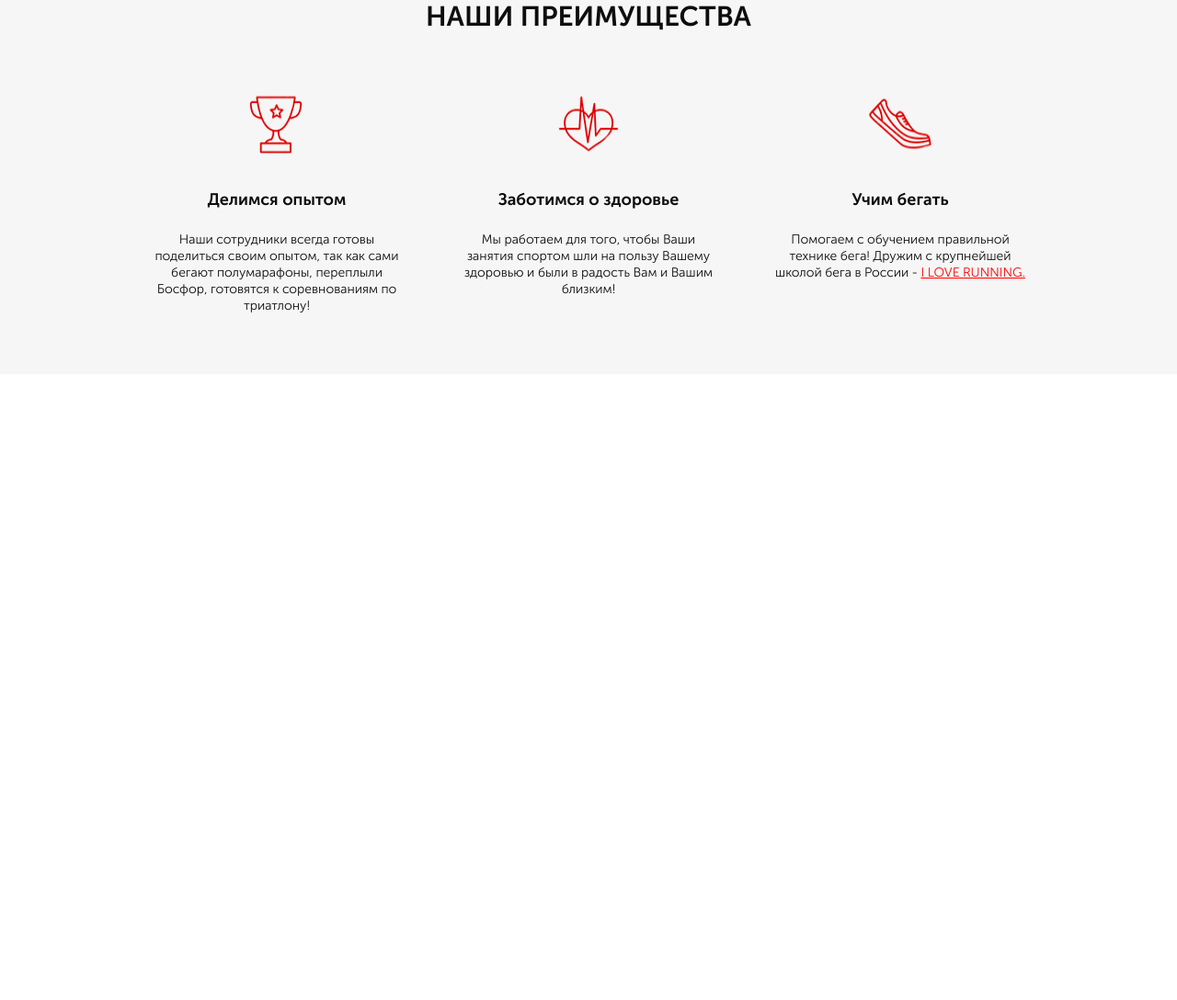
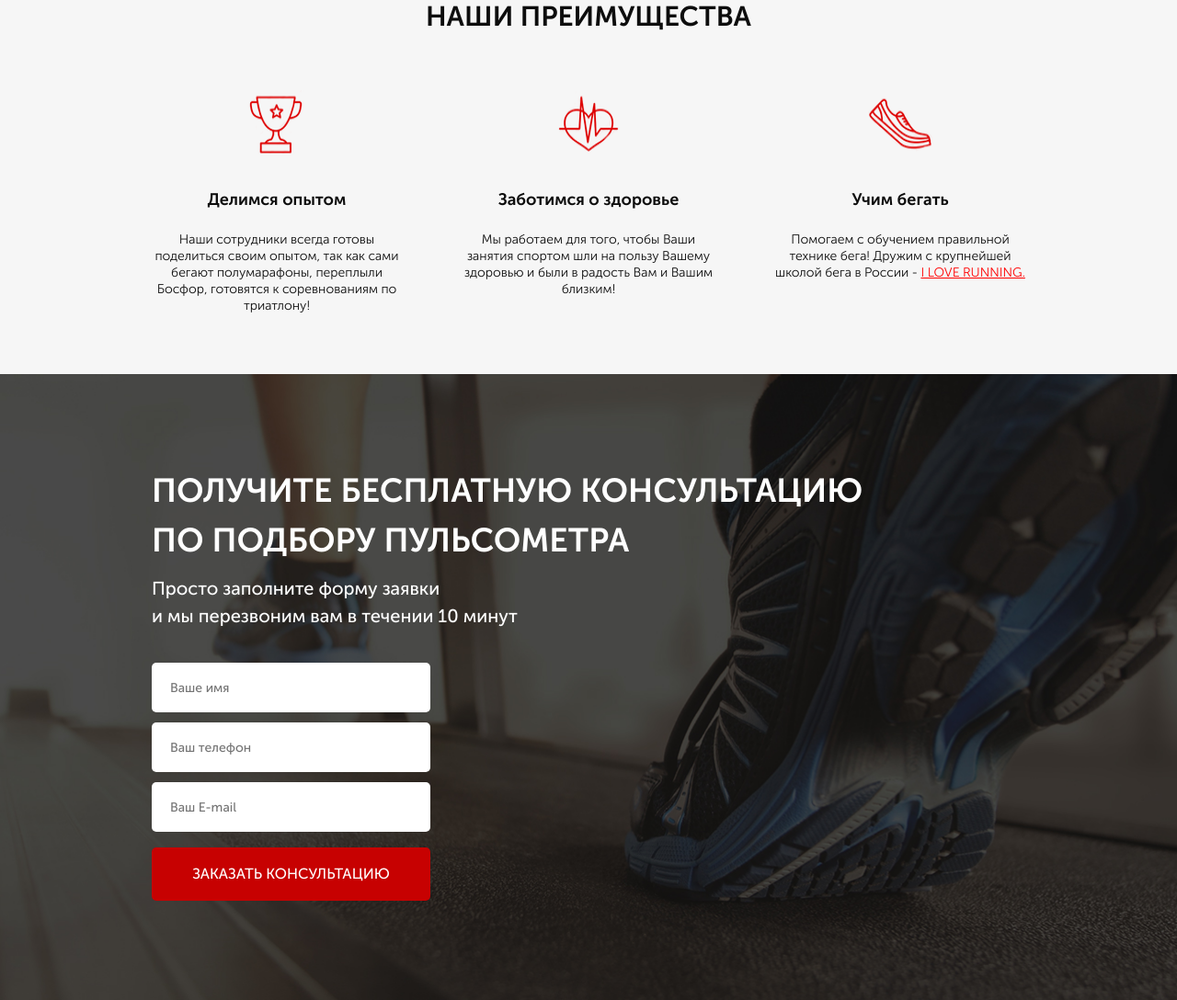
Before and after one commit to artemtumanov/pulse, a website: page src/index.html in a window 1280 px wide. Shown: the part 725-1813 px from the top of the page at 92% size. Before the commit the page ends 1132 px from the top, so only its background shows below. Drawn offline with Linux system fonts and the light colour scheme.

Commit message:
add 3 section

```diff
--- a/src/index.html
+++ b/src/index.html
@@ -53,7 +53,7 @@
     </div>
     <div class="advantages">
         <div class="container">
-            <h2 class="advantages__title">НАШИ ПРЕИМУЩЕСТВА</h2>
+            <h2 class="title">НАШИ ПРЕИМУЩЕСТВА</h2>
             <div class="advantages__wrapper">
                 <div class="advantages__block">
                     <img src="img/advantages/cup.png" alt="cup">
@@ -73,5 +73,17 @@
             </div>
         </div>
     </div>
+    <div class="consultation">
+        <div class="container">
+            <h2 class="title title_left">Получите бесплатную консультацию<br> по подбору пульсометра </h2>
+            <div class="consultation__subheader">Просто заполните форму заявки<br> и мы перезвоним вам в течении 10 минут</div>
+            <form class="feed-form" action="#">
+                <input name="name" required placeholder="Ваше имя" type="text">
+                <input name="phone" required placeholder="Ваш телефон" type="number">
+                <input name="email" required placeholder="Ваш E-mail" type="email">
+                <button class="button button_submit">заказать кОНСУЛЬТАЦИЮ</button>
+            </form>
+        </div>
+    </div>
 </body>
 </html>
--- a/src/sass/base/_media.scss
+++ b/src/sass/base/_media.scss
@@ -18,6 +18,9 @@
     .container {
         max-width: 720px;
     }
+    .title {
+        font-size: 27px;
+    }
     .header {
         &__official {
             display: none;
@@ -37,9 +40,6 @@
         }
     }
     .advantages {
-        &__title {
-            font-size: 27px;
-        }
         &__wrapper {
             flex-direction: column;
             align-items: center;
@@ -65,6 +65,9 @@
 @media (max-width: 575px) {
     .container {
         max-width: 540px;
+    }
+    .title {
+        font-size: 22px;
     }
     .header {
         &__logo {
@@ -101,9 +104,6 @@
 
     }
     .advantages {
-        &__title {
-            font-size: 22px;
-        }
         &__block {
             width: 300px;
         }
--- a/src/sass/blocks/_advantages.scss
+++ b/src/sass/blocks/_advantages.scss
@@ -2,14 +2,6 @@
     min-height: 473px;
     padding: 70px 0 65px 0;
     background: #F6F6F6;
-    &__title {
-        font-weight: 700;
-        font-size: 30px;
-        line-height: 30px;
-        text-align: center;
-        color: #0D0D0D;
-        margin: 0;
-    }
     &__wrapper {
         display: flex;
         justify-content: space-between;
--- a/src/sass/blocks/_buttons.scss
+++ b/src/sass/blocks/_buttons.scss
@@ -15,4 +15,10 @@
         height: 50px;
         font-size: 16px;
     }
+    &_submit {
+        margin-top: 17px;
+        width: 100%;
+        height: 58px;
+        font-size: 16px;
+    }
 }
--- /dev/null
+++ b/src/sass/blocks/_consultation.scss
@@ -0,0 +1,12 @@
+.consultation {
+    min-height: 680px;
+    padding: 100px 0 108px 0;
+    background: url('../../img/consultation/bg.png') center center/cover no-repeat;
+    &__subheader {
+        margin-top: 10px;
+        font-weight: 500;
+        font-size: 20px;
+        line-height: 30px;
+        color: #FFFFFF;
+    }
+}
--- /dev/null
+++ b/src/sass/blocks/_forms.scss
@@ -0,0 +1,19 @@
+.feed-form {
+    display: flex;
+    flex-direction: column;
+    width: 303px;
+    margin-top: 36px;
+    input {
+        height: 54px;
+        border: none;
+        margin-bottom: 11px;
+        border-radius: 5px;
+        padding: 0 20px;
+        font-weight: normal;
+        font-size: 14px;
+        color: #4B4B4B;
+        &:nth-child(3) {
+        margin-bottom: 0;
+    }
+    }
+}
--- /dev/null
+++ b/src/sass/blocks/_titles.scss
@@ -0,0 +1,15 @@
+.title {
+    font-weight: 700;
+    font-size: 30px;
+    line-height: 30px;
+    text-align: center;
+    color: #0D0D0D;
+    margin: 0;
+    text-transform: uppercase;
+    &_left {
+        text-align: left;
+        font-size: 36px;
+        line-height: 54px;
+        color: #fff;
+    }
+}
--- a/src/sass/style.scss
+++ b/src/sass/style.scss
@@ -10,4 +10,7 @@
 @import 'blocks/header';
 @import 'blocks/buttons';
 @import 'blocks/advantages';
+@import 'blocks/titles';
+@import 'blocks/consultation';
+@import 'blocks/forms';
 @import 'base/media';
```
Also changed, not shown: src/css/style.min.css, src/img/consultation/bg.png (renamed from src/img/free_consult/bg.png).
